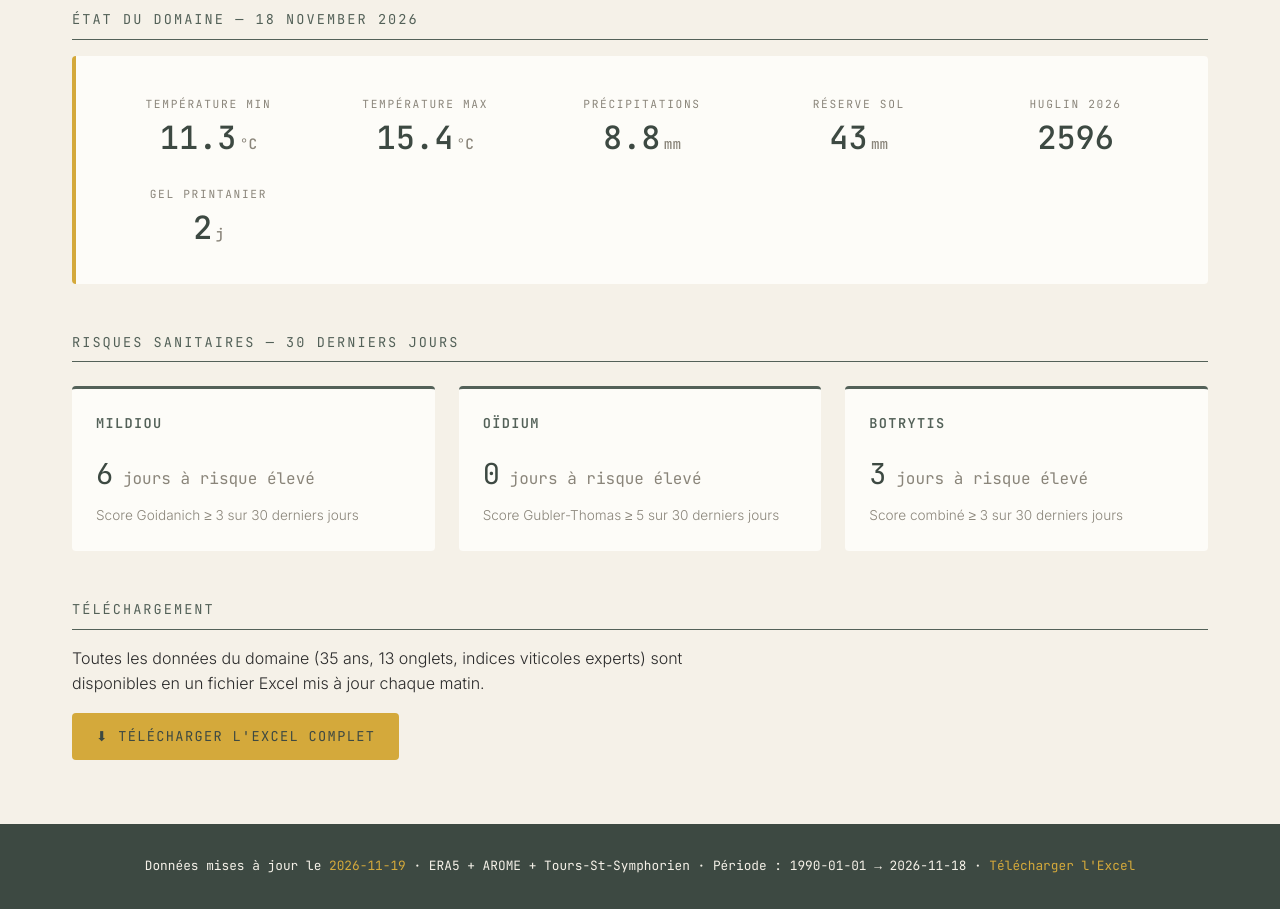
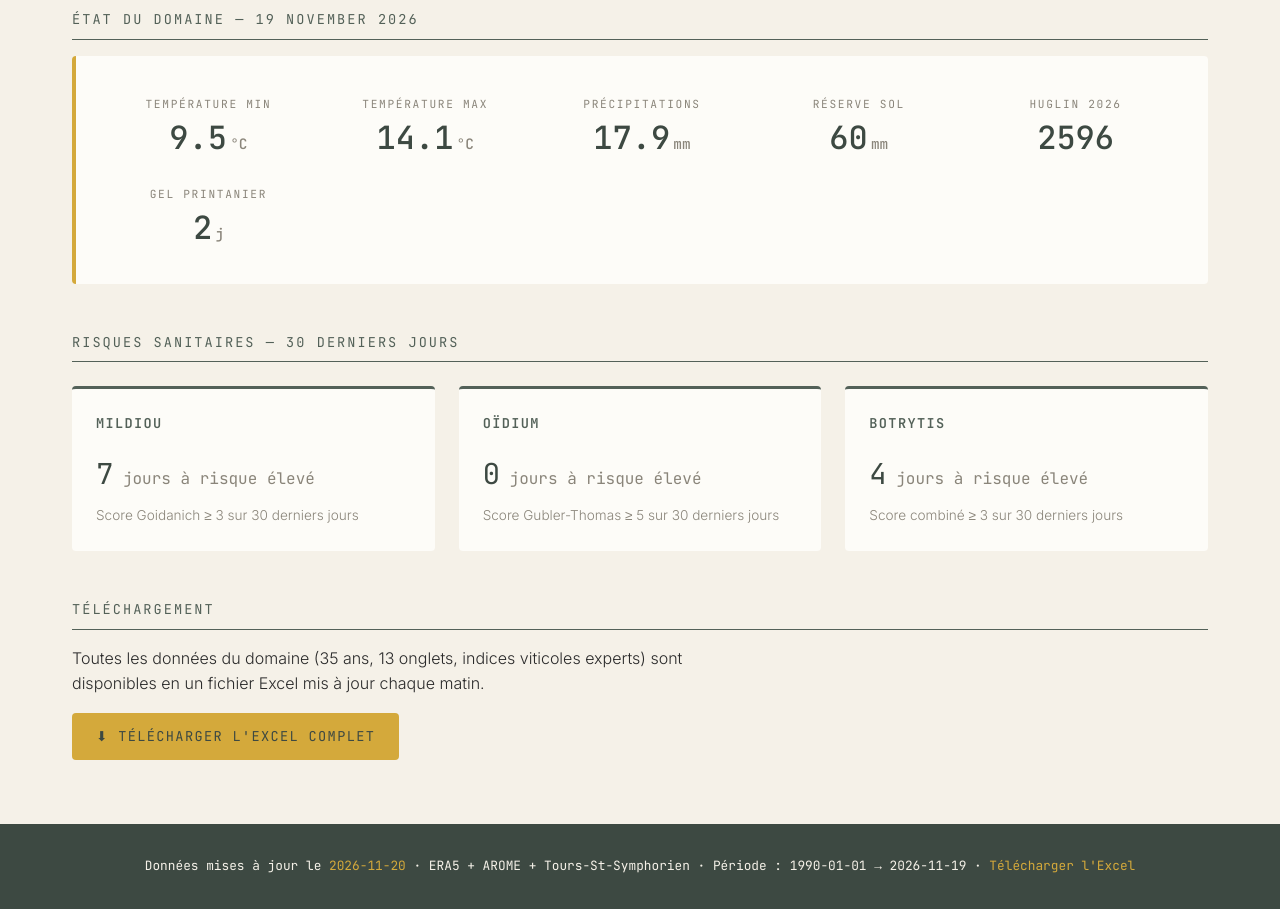
Before and after one commit to libertyequitym/clos-thierriere-meteo, a plain HTML site: page docs/index.html in a window 1280 px wide. Shown: the part 320-1229 px from the top of the page. Drawn offline with Linux system fonts and the light colour scheme.

Commit message:
MAJ météo automatique 2026-11-20

```diff
--- a/docs/index.html
+++ b/docs/index.html
@@ -284,23 +284,23 @@ footer .maj { color: var(--ocre); }
 </div>
 
 <div class="section">
-  <div class="section-titre">État du domaine — 18 November 2026</div>
+  <div class="section-titre">État du domaine — 19 November 2026</div>
   <div class="bandeau-cles">
     <div class="cle-bloc">
       <div class="cle-label">Température min</div>
-      <div class="cle-valeur">11.3<span class="cle-unite">°C</span></div>
+      <div class="cle-valeur">9.5<span class="cle-unite">°C</span></div>
     </div>
     <div class="cle-bloc">
       <div class="cle-label">Température max</div>
-      <div class="cle-valeur">15.4<span class="cle-unite">°C</span></div>
+      <div class="cle-valeur">14.1<span class="cle-unite">°C</span></div>
     </div>
     <div class="cle-bloc">
       <div class="cle-label">Précipitations</div>
-      <div class="cle-valeur">8.8<span class="cle-unite">mm</span></div>
+      <div class="cle-valeur">17.9<span class="cle-unite">mm</span></div>
     </div>
     <div class="cle-bloc">
       <div class="cle-label">Réserve sol</div>
-      <div class="cle-valeur">43<span class="cle-unite">mm</span></div>
+      <div class="cle-valeur">60<span class="cle-unite">mm</span></div>
     </div>
     <div class="cle-bloc">
       <div class="cle-label">Huglin 2026</div>
@@ -318,7 +318,7 @@ footer .maj { color: var(--ocre); }
   <div class="cartes">
     <div class="carte">
       <h3>Mildiou</h3>
-      <div class="carte-valeur">6<span style="font-size: 1rem; color: var(--gris);"> jours à risque élevé</span></div>
+      <div class="carte-valeur">7<span style="font-size: 1rem; color: var(--gris);"> jours à risque élevé</span></div>
       <div class="carte-detail">Score Goidanich ≥ 3 sur 30 derniers jours</div>
     </div>
     <div class="carte">
@@ -328,7 +328,7 @@ footer .maj { color: var(--ocre); }
     </div>
     <div class="carte">
       <h3>Botrytis</h3>
-      <div class="carte-valeur">3<span style="font-size: 1rem; color: var(--gris);"> jours à risque élevé</span></div>
+      <div class="carte-valeur">4<span style="font-size: 1rem; color: var(--gris);"> jours à risque élevé</span></div>
       <div class="carte-detail">Score combiné ≥ 3 sur 30 derniers jours</div>
     </div>
   </div>
@@ -342,8 +342,8 @@ footer .maj { color: var(--ocre); }
 
 </main>
 <footer>
-  Données mises à jour le <span class="maj">2026-11-19</span>
-  · ERA5 + AROME + Tours-St-Symphorien · Période : 1990-01-01 → 2026-11-18
+  Données mises à jour le <span class="maj">2026-11-20</span>
+  · ERA5 + AROME + Tours-St-Symphorien · Période : 1990-01-01 → 2026-11-19
   · <a href="clos_thierriere_climato.xlsx" style="color: var(--ocre);">Télécharger l'Excel</a>
 </footer>
 </body>
```
Also changed, not shown: docs/historique.html (+5 -5 lines), docs/methodologie.html (+2 -2 lines), docs/millesime.html (+5 -5 lines), docs/phenologie.html (+2 -2 lines), docs/risques.html (+6 -6 lines), 4 other files.
